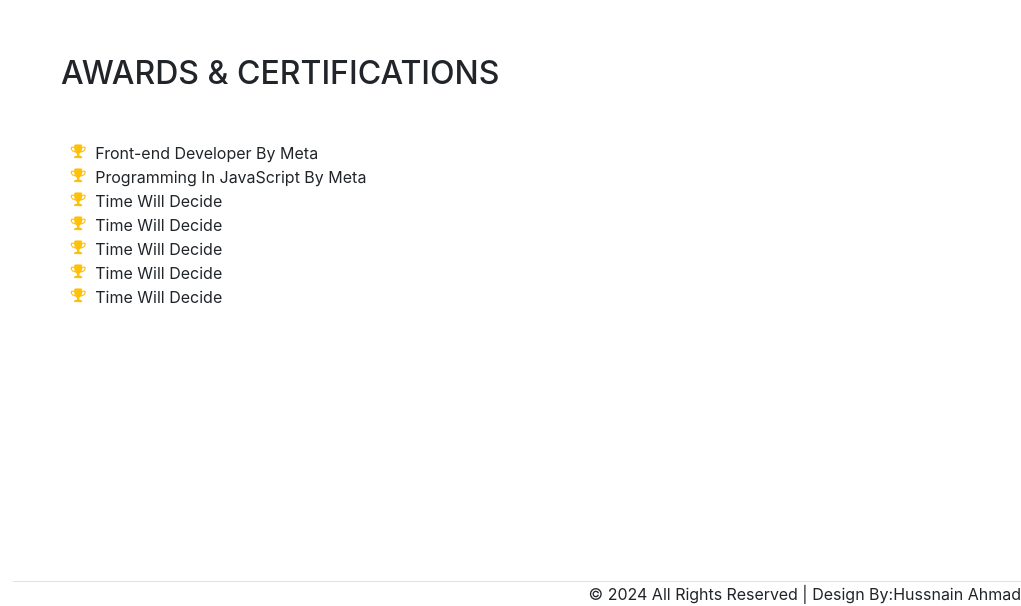
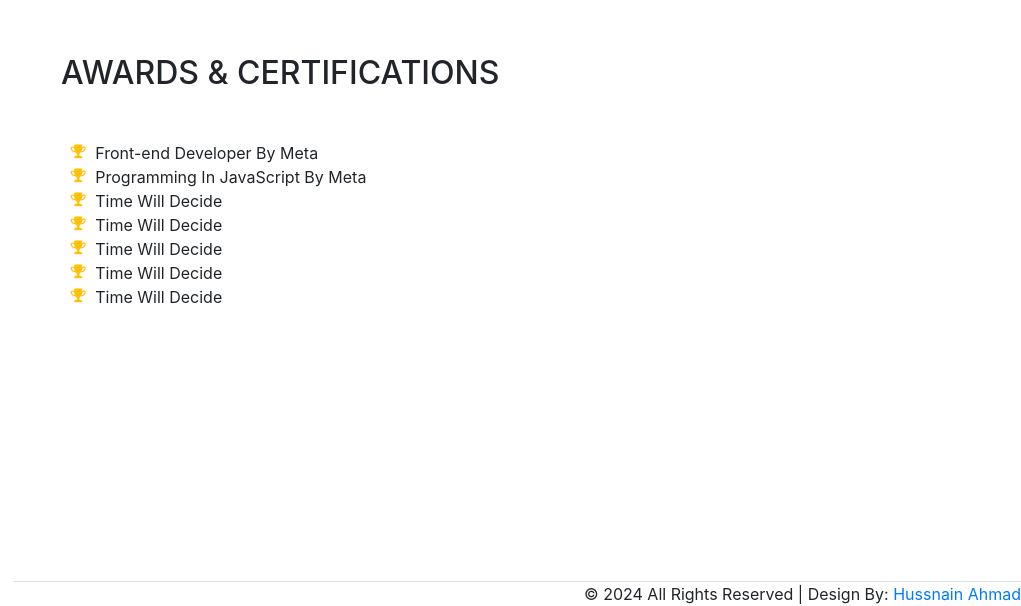
Before and after one commit to MrHussnainAhmad/MrHussnainAhmad.github.io, a website with bundled scripts: page index.html in a window 1280 px wide. Shown: the part 3918-4524 px from the top of the page, without its empty margins (259-1280 px from the left). Built offline with nearby package versions, Linux system fonts and the light colour scheme; a web font is replaced by a local one.

Commit message:
Update index.html

```diff
--- a/index.html
+++ b/index.html
@@ -228,7 +228,7 @@
 
     <!-- Custom scripts for this template -->
     <script src="js/resume.min.js"></script>
-<footer>&copy; 2024 All Rights Reserved | Design By:Hussnain Ahmad</footer>
+<footer>&copy; 2024 All Rights Reserved | Design By: <a href="https://portfolio2-0-zdj.pages.dev/"> Hussnain Ahmad</a></footer>
   </body>
 
 </html>
```
